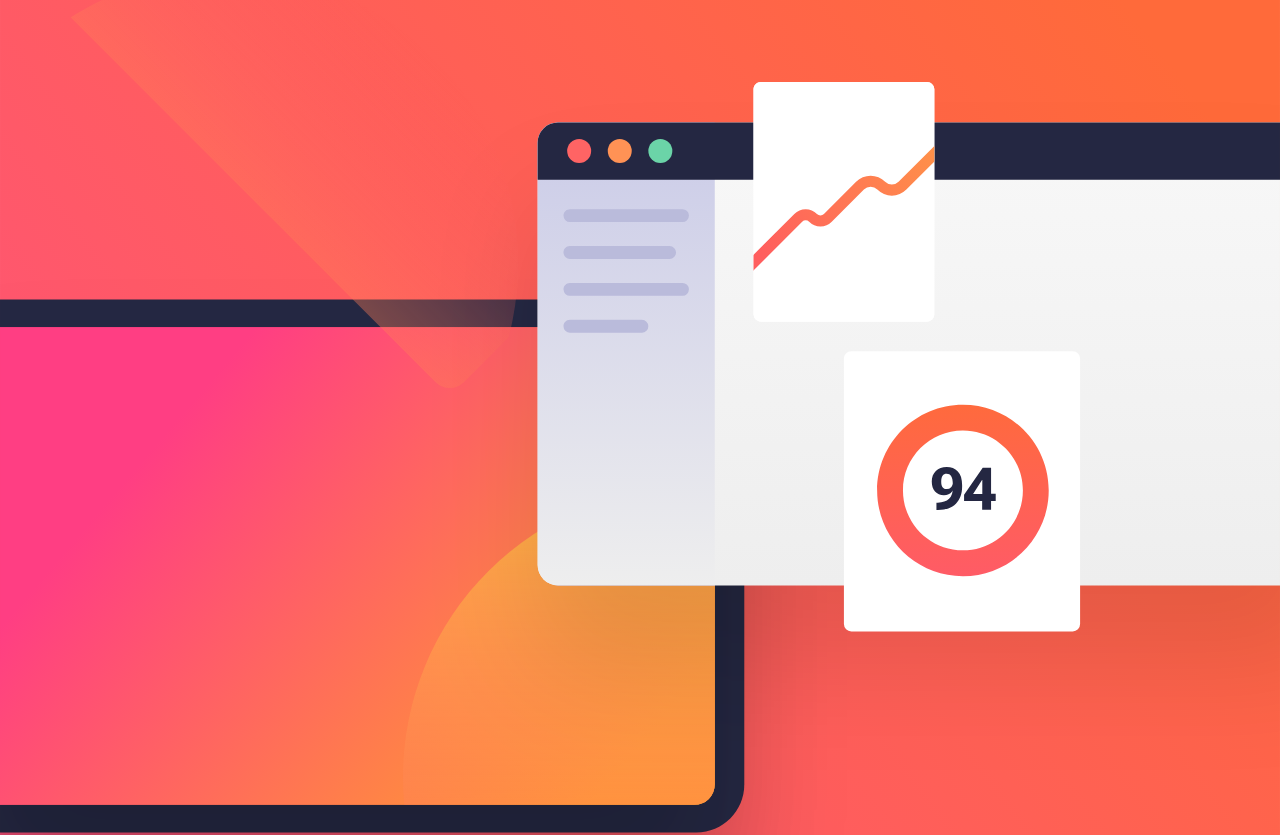
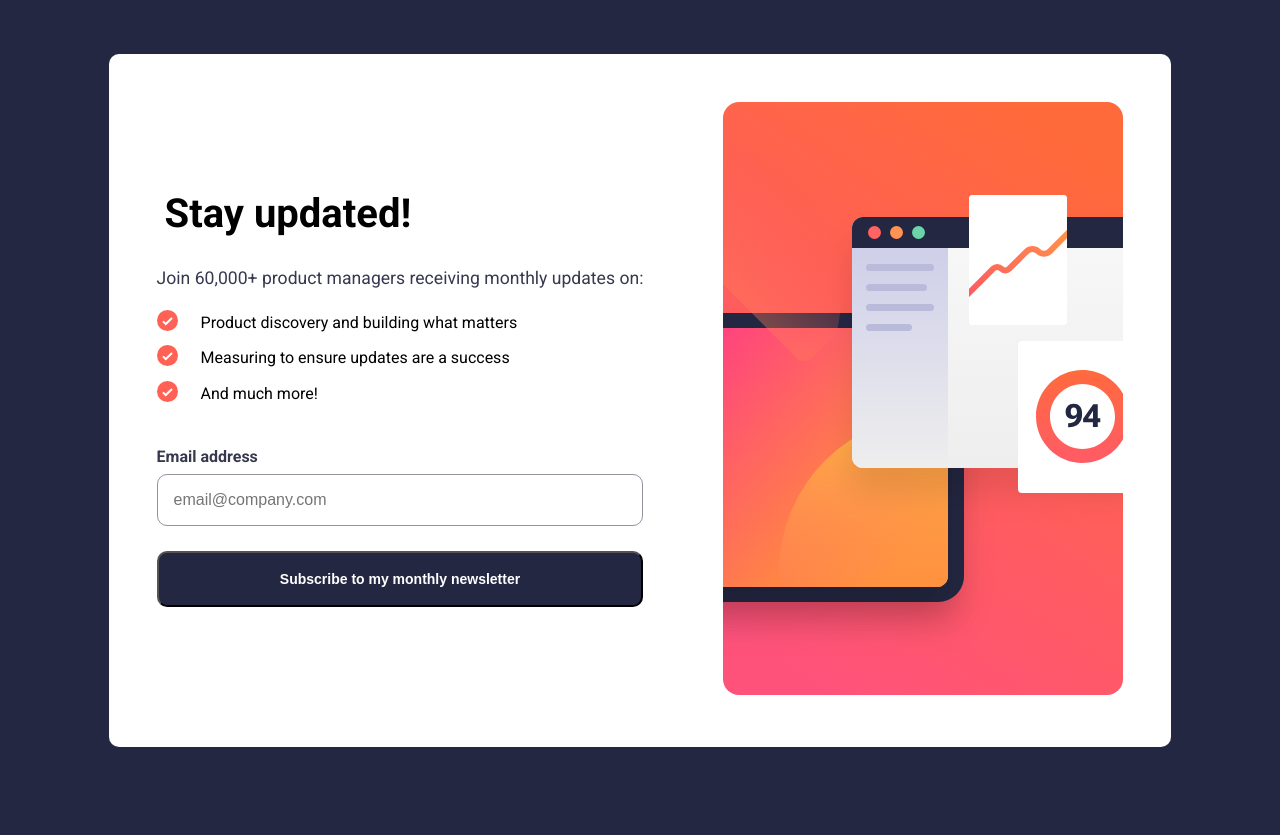
Before and after one commit to pojerm/my-app, a React (Create React App) app: page / in a window 1280 px wide. Shown: the top 835 px of the page. After the commit the page ends 800 px from the top, so only its background shows below. Built offline with nearby package versions, Linux system fonts and the light colour scheme.

Commit message:
desktop newsletter

```diff
--- a/src/App.css
+++ b/src/App.css
@@ -4,3 +4,17 @@
     align-items: center;
     margin: 0 25px;
 }
+
+@media (min-width: 501px) {
+    .App {
+        height: 100vh;
+        max-width: 1440px;
+        margin: 0 auto;
+        display: flex;
+        flex-direction: row-reverse;
+        justify-content: center;
+        align-items: center;
+
+
+    }
+}
--- a/src/components/Image/Image.jsx
+++ b/src/components/Image/Image.jsx
@@ -1,9 +1,19 @@
-import React from 'react'
-import './image.css'
-import mobileImage from '../../assets/illustration-sign-up-mobile.svg'
+import React from "react";
+import "./image.css";
+import mobileImage from "../../assets/illustration-sign-up-mobile.svg";
+import desktopImage from "../../assets/illustration-sign-up-desktop.svg";
 
 export const Image = () => {
   return (
-        <img src={mobileImage} className='header-image' alt="" />
-  )
-}
+    <div className="picture-wrapper">
+      <picture>
+        <source
+          srcset={desktopImage}
+          media="(min-width: 600px)"
+          className="desktop-image"
+        />
+        <img src={mobileImage} alt="" className="mobile-image" />
+      </picture>
+    </div>
+  );
+};
--- a/src/components/Image/image.css
+++ b/src/components/Image/image.css
@@ -1,4 +1,13 @@
-.header-image {
-    min-width: 100vw;
-    height: auto;
+.picture-wrapper {
+    /* height: 100%; */
+    /* width: 100%; */
 }
+
+.mobile-image {
+    /* min-width: 50vw; */
+    /* height: 100vw; */
+}
+
+.desktop-image {
+    /* margin: 20px; */
+}
--- a/src/components/Newsletter/Newsletter.jsx
+++ b/src/components/Newsletter/Newsletter.jsx
@@ -1,26 +1,25 @@
-import React from 'react'
-import mobileImage from '../../assets/illustration-sign-up-mobile.svg'
-import { Form } from '../Form/Form'
-import { Button } from '../Button/Button'
-import { Title } from '../Title/Title'
-import { Subtitle } from '../Subtitle/Subtitle'
-import { List } from '../List/List'
-import { Image } from '../Image/Image'
-
+import React from "react";
+import './newsletter.css'
+import { Form } from "../Form/Form";
+import { Button } from "../Button/Button";
+import { Title } from "../Title/Title";
+import { Subtitle } from "../Subtitle/Subtitle";
+import { List } from "../List/List";
+import { Image } from "../Image/Image";
 
 export const Newsletter = () => {
   return (
-    <>
-      <header>
+    <div className="container">
+      <div className="card-image">
         <Image />
-      </header>
-      <section>
+      </div>
+      <div className="card-body">
         <Title />
         <Subtitle />
         <List />
         <Form />
         <Button />
-      </section>
-    </>
-  )
-}
+      </div>
+    </div>
+  );
+};
--- /dev/null
+++ b/src/components/Newsletter/newsletter.css
@@ -0,0 +1,9 @@
+.container {
+    background-color: var(--clr-white);
+    display: flex;
+    flex-direction: row-reverse;
+    align-items: center;
+    gap: 5rem;
+    padding: 3rem;
+    border-radius: var(--default-border-radius);
+}
--- a/src/index.css
+++ b/src/index.css
@@ -7,6 +7,7 @@
   --clr-primary-600: hsl(235, 18%, 26%);
   --clr-primary-700: hsl(231, 7%, 60%);
   --clr-white: hsl(0, 0%, 100%);
+  --clr-body: hsl(234, 29%, 20%);
 
   --default-border-radius: 10px;
 }
@@ -19,6 +20,7 @@
 
 body {
   margin: 0;
+  background-color: var(--clr-body);
   font-family: 'Roboto', sans-serif;
   -webkit-font-smoothing: antialiased;
   -moz-osx-font-smoothing: grayscale;
```
